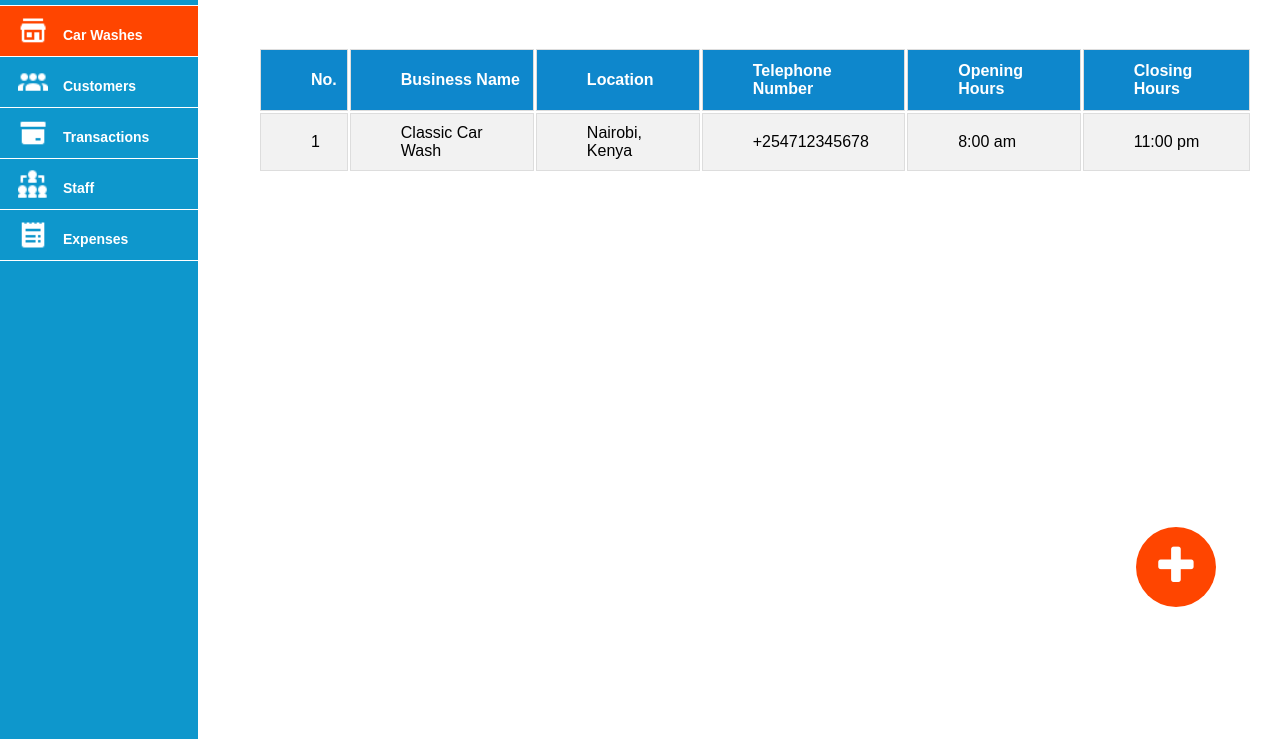
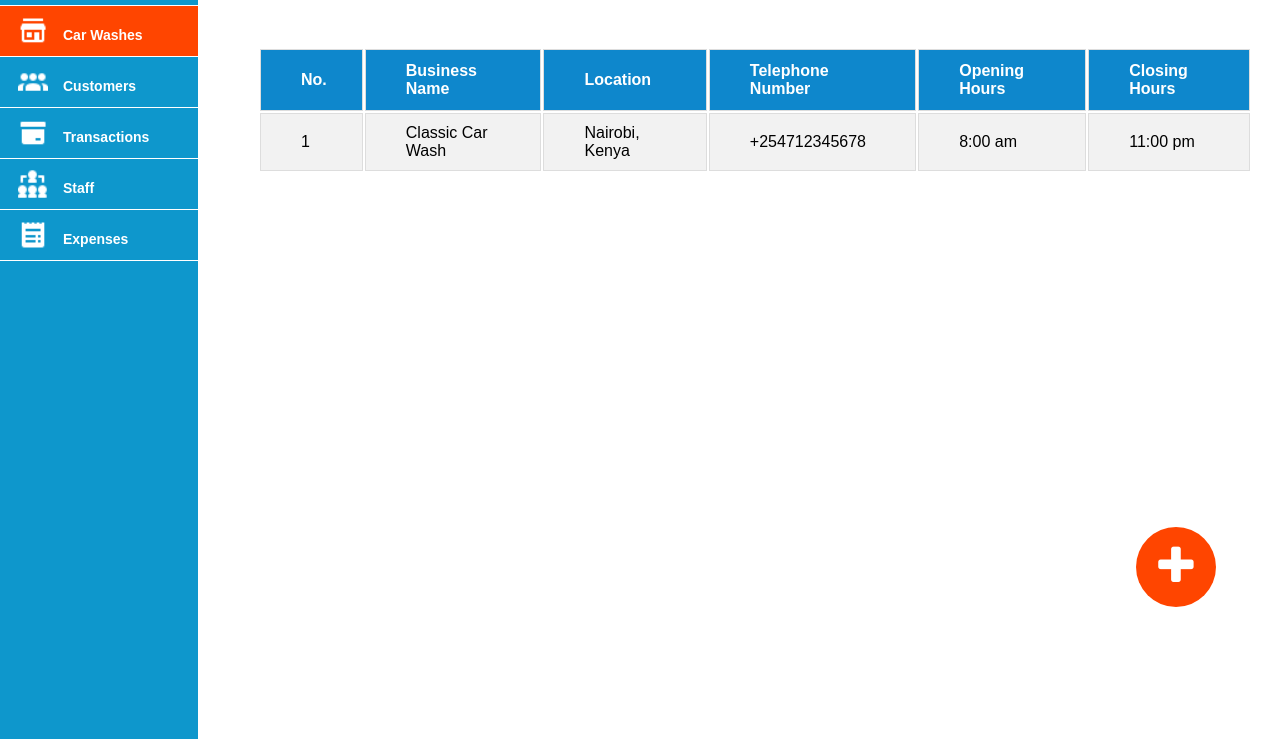
Before and after one commit to PaulaMaina/ShineTrack, a plain HTML site: page root/frontend/business.html in a window 1280 px wide. Shown: the part 129-868 px from the top of the page. Drawn offline with Linux system fonts and the light colour scheme.

Commit message:
Adjusted the padding of the business listing table

```diff
--- a/root/frontend/assets/styles/common.css
+++ b/root/frontend/assets/styles/common.css
@@ -139,7 +139,8 @@
 #entries td, #entries th{
     border: 1px solid #ddd;
     padding: 10px;
-    padding-left: 50px;
+    padding-left: 40px;
+    padding-right: 35px;
 }
 
 #entries tr:nth-child(even){
```
